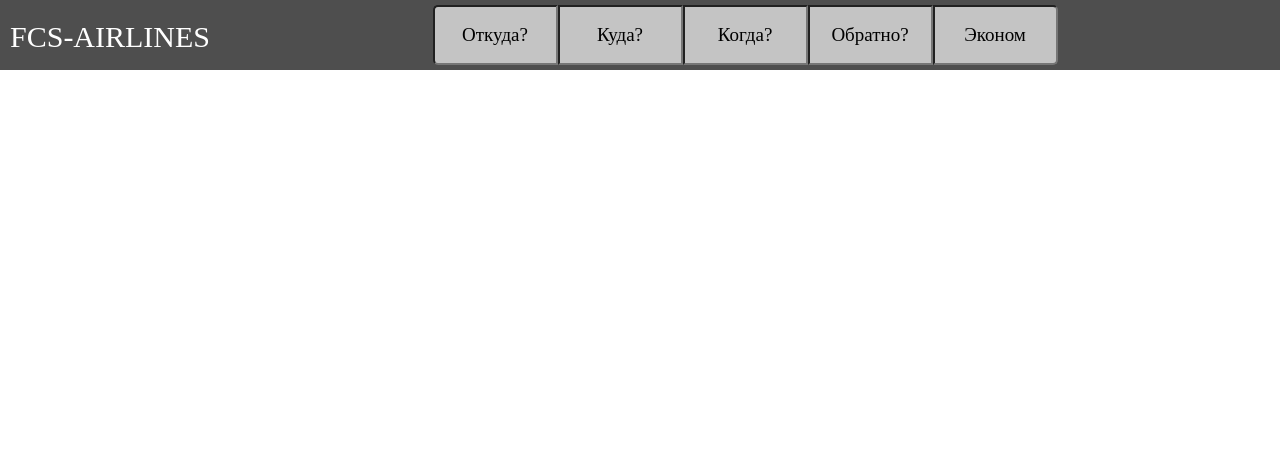
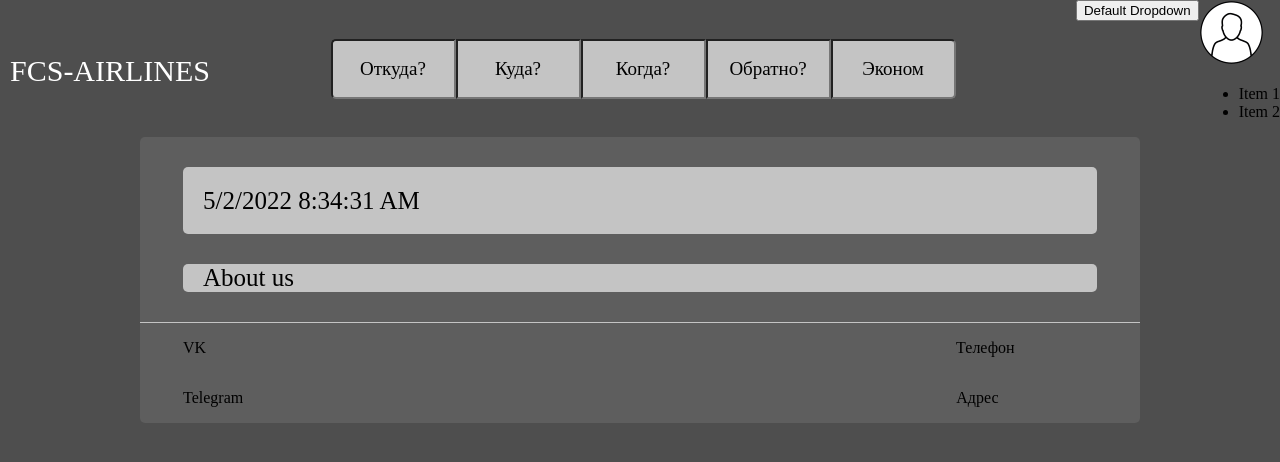
Before and after one commit to vsu-2/fcs-air-web, a React (Create React App) app: page / in a window 1280 px wide. Shown: the top 462 px of the page. Built offline with nearby package versions, Linux system fonts and the light colour scheme.

Commit message:
add main page

```diff
--- a/package.json
+++ b/package.json
@@ -7,6 +7,7 @@
     "@testing-library/react": "^13.1.1",
     "@testing-library/user-event": "^13.5.0",
     "react": "^18.1.0",
+    "react-bootstrap": "^2.4.0",
     "react-dom": "^18.1.0",
     "react-scripts": "5.0.1",
     "web-vitals": "^2.1.4"
--- a/public/index.html
+++ b/public/index.html
@@ -11,7 +11,7 @@
     />
     <title>React App</title>
   </head>
-  <body style="margin: 0;">
+  <body style="margin: 0; background: #4E4E4E">
     <div id="root"></div>
     <!--
       This HTML file is a template.
--- a/src/module/App.jsx
+++ b/src/module/App.jsx
@@ -1,12 +1,16 @@
 import React from 'react';
 import FindPage from "./top/FindPage/FindPage";
 import Top from "./top/Top/Top";
+import MainPage from "./body/MainPage";
+import Botom from "./botom/Botom";
 
 
 function App() {
     return (
         <div>
             <Top></Top>
+            <MainPage></MainPage>
+            <Botom></Botom>
         </div>
     );
 }
--- /dev/null
+++ b/src/module/body/MainPage.jsx
@@ -0,0 +1,16 @@
+import React from 'react';
+import cssBody from './MainPage.module.css'
+import Time from "../time/Time";
+
+const MainPage = () => {
+    return (
+        <div className={cssBody.mainPage}>
+            <Time></Time>
+            <div className={cssBody.aboutDiv}>
+                <p className={cssBody.about}>About us</p>
+            </div>
+        </div>
+    );
+};
+
+export default MainPage;
--- /dev/null
+++ b/src/module/body/MainPage.module.css
@@ -0,0 +1,32 @@
+.mainPage{
+    background-color: #5E5E5E;
+    min-width: 1000px;
+    max-width: 1000px;
+    margin: auto;
+    border-radius: 5px 5px 0 0;
+}
+
+.about{
+    min-width: 894px;
+    max-width: 894px;
+    margin: 0;
+    background-color: #c4c4c4;
+    font-size: 25px;
+    outline: none;
+    font-family: Asul, serif;
+    color: black;
+    display:table-cell!important;
+    vertical-align:middle;
+    border-radius: 5px;
+    padding-left: 20px;
+}
+
+.aboutDiv{
+    min-width: 914px;
+    max-width: 914px;
+    margin: auto;
+    border-radius: 5px;
+    display:table;
+    padding-top: 30px;
+    padding-bottom: 30px;
+}
--- /dev/null
+++ b/src/module/botom/Botom.jsx
@@ -0,0 +1,22 @@
+import React from 'react';
+import cssBottom from './Botom.module.css'
+
+const Botom = () => {
+    return (
+        <div className={cssBottom.bottomPage}>
+            <hr className={cssBottom.hr}></hr>
+            <div className={cssBottom.div}>
+                <div className={cssBottom.flex}>
+                    <p className={cssBottom.vk}>VK</p>
+                    <p>Телефон</p>
+                </div>
+                <div className={cssBottom.flex}>
+                    <p className={cssBottom.telegram}>Telegram</p>
+                    <p>Адрес</p>
+                </div>
+            </div>
+        </div>
+    );
+};
+
+export default Botom;
--- /dev/null
+++ b/src/module/botom/Botom.module.css
@@ -0,0 +1,36 @@
+.bottomPage{
+    background-color: #5E5E5E;
+    min-width: 1000px;
+    max-width: 1000px;
+    margin: auto;
+    border-radius: 0 0 5px 5px;
+}
+
+.hr{
+    color: #c4c4c4;
+    background-color: #c4c4c4;
+    max-width: 1000px;
+    min-height: 1px;
+    min-width: 1000px;
+    max-height: 1px;
+    margin: 0;
+    border: 0;
+}
+
+.flex{
+    display: flex;
+}
+
+.div{
+    min-width: 914px;
+    max-width: 914px;
+    margin: auto;
+}
+
+.vk{
+    margin-right: 750px;
+}
+
+.telegram{
+    margin-right: 713px;
+}
--- /dev/null
+++ b/src/module/time/Time.jsx
@@ -0,0 +1,26 @@
+import React, {useState} from 'react';
+import cssTime from './Time.module.css'
+
+const Time = () => {
+    const [time, setTime] = useState(getDateTime())
+
+    function getDateTime() {
+        const date = new Date();
+        return date.toLocaleDateString() + " " + date.toLocaleTimeString()
+    }
+
+    function updateTime() {
+        setTime(getDateTime())
+    }
+
+    function start() {
+        setInterval(updateTime, 1000)
+    }
+
+    return (
+        <div className={cssTime.timeDiv} onLoad={start()}>
+            <p className={cssTime.time}>{time}</p>
+        </div>
+    );
+};
+export default Time;
--- /dev/null
+++ b/src/module/time/Time.module.css
@@ -0,0 +1,27 @@
+.time{
+    min-width: 894px;
+    min-height: 67px;
+    max-width: 894px;
+    max-height: 67px;
+    margin: 0;
+    background-color: #c4c4c4;
+    font-size: 25px;
+    outline: none;
+    font-family: Asul, serif;
+    color: black;
+    display:table-cell!important;
+    vertical-align:middle;
+    border-radius: 5px;
+    padding-left: 20px;
+}
+
+.timeDiv{
+    min-width: 914px;
+    min-height: 67px;
+    max-width: 914px;
+    max-height: 67px;
+    margin: auto;
+    border-radius: 5px;
+    display:table;
+    padding-top: 30px;
+}
--- a/src/module/top/Top/Top.jsx
+++ b/src/module/top/Top/Top.jsx
@@ -1,6 +1,7 @@
 import React from 'react';
 import topCss from "./Top.module.css"
 import FindPage from "../FindPage/FindPage";
+import Dropdown from 'react-bootstrap/Dropdown'
 
 
 function Top() {
@@ -12,8 +13,23 @@ function Top() {
             <div className={topCss.center}>
                 <FindPage></FindPage>
             </div>
+            <Dropdown className="d-inline mx-2">
+                <Dropdown.Toggle id="dropdown-autoclose-true">
+                    Default Dropdown
+                </Dropdown.Toggle>
+
+                <Dropdown.Menu>
+                    <Dropdown.Item href="#">Menu Item</Dropdown.Item>
+                    <Dropdown.Item href="#">Menu Item</Dropdown.Item>
+                    <Dropdown.Item href="#">Menu Item</Dropdown.Item>
+                </Dropdown.Menu>
+            </Dropdown>
             <div>
-
+                <img className={topCss.image} src="/images/peofile.png"/>
+                <ul>
+                    <li>Item 1</li>
+                    <li>Item 2</li>
+                </ul>
             </div>
         </div>
     );
--- a/src/module/top/Top/Top.module.css
+++ b/src/module/top/Top/Top.module.css
@@ -23,3 +23,28 @@
     margin-bottom: auto;
     margin-left: 10px;
 }
+
+.image {
+    width: 65px;
+    height: 65px;
+    margin-right: 10px;
+}
+
+.list ul {
+    background: #FFD7A7;
+}
+
+.list .submenu {
+    -webkit-transform: scaleY(0);
+    -ms-transform: scaleY(0);
+    transform: scaleY(0);
+    -webkit-transform-origin: 0 0;
+    -ms-transform-origin: 0 0;
+    transform-origin: 0 0;
+    background: #FFAB51;
+}
+.list ul li:hover .submenu {
+    -webkit-transform: scaleY(1);
+    -ms-transform: scaleY(1);
+    transform: scaleY(1);
+}
```
Also changed, not shown: 1 other file (tests, documents, lock files or other folders).
